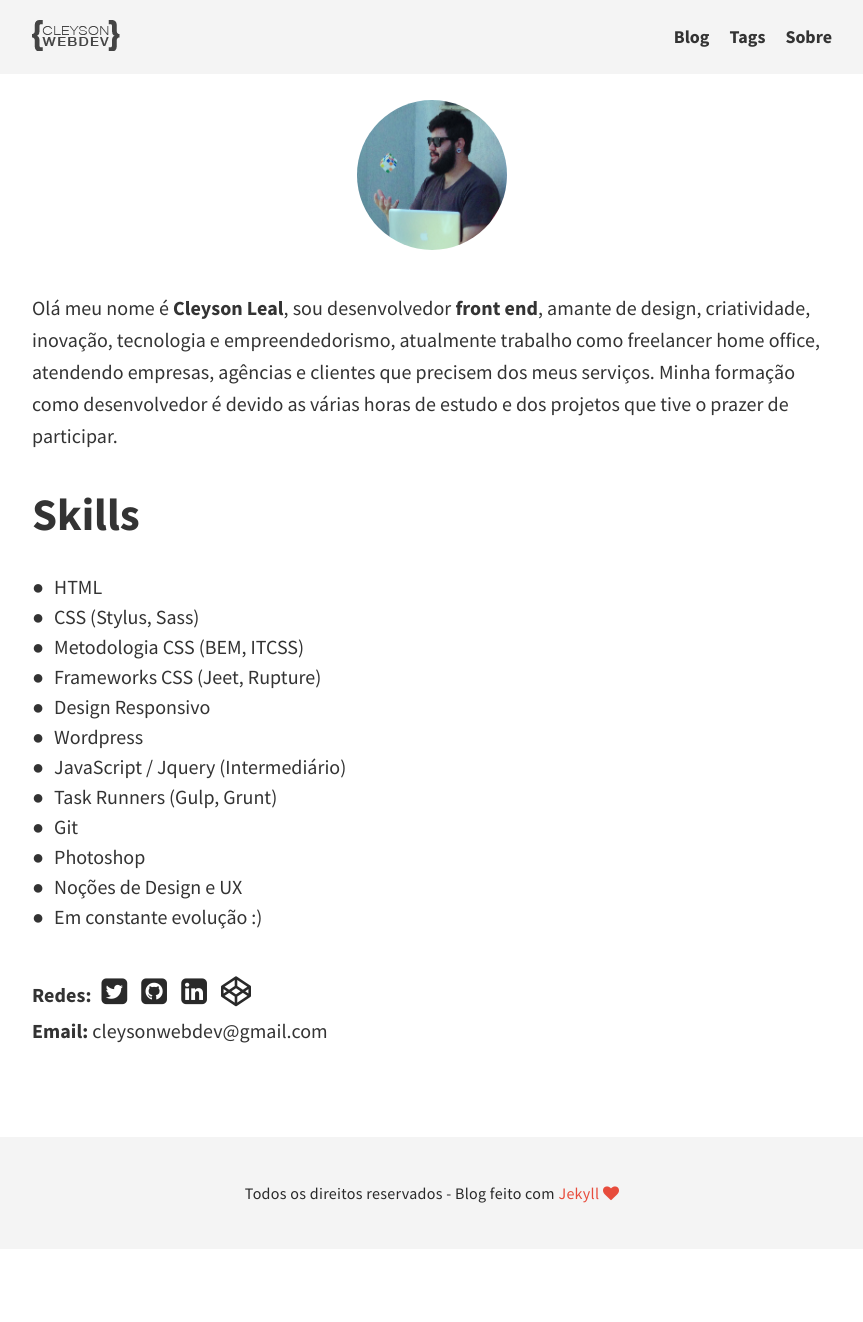
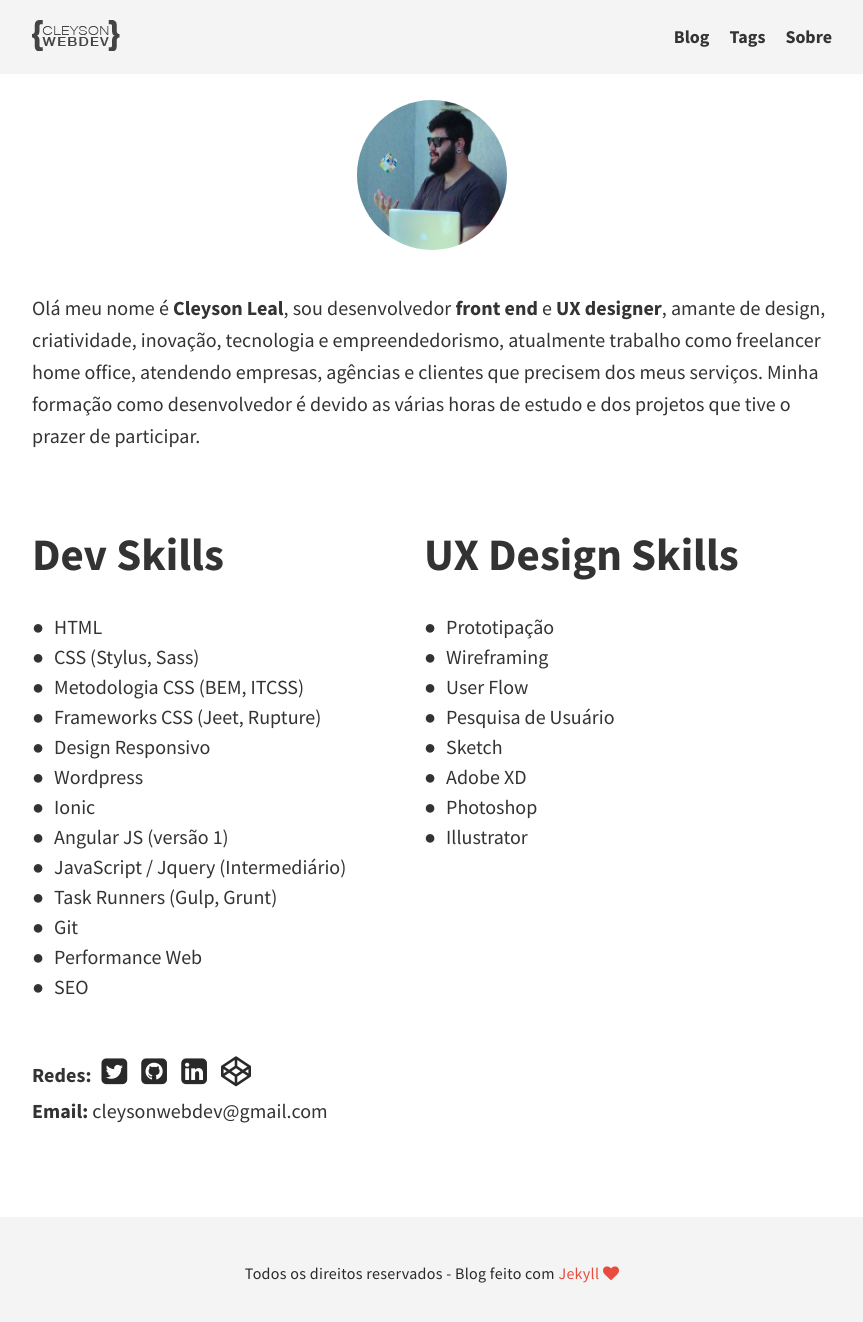
Before and after one commit to Cleysonlb/cleysonlb.github.io, a Jekyll site: the page built from about.md, in a window 1280 px wide and 1329 px high. Shown: the top 1322 px of the window, without its empty margins (208-1071 px from the left). Built offline with Jekyll 4.4.1, drawn with Linux system fonts in a browser that asks for light colours; comment, search, counter and statistics services are not loaded.

Commit message:
atualizando o sobre mim

```diff
--- a/_includes/header.html
+++ b/_includes/header.html
@@ -3,7 +3,7 @@
 
 	<div class="center">
 		<div class="header__logo">
-			<a href="/" title="Cleyson Web Dev"><img src="{{ site.baseurl }}/assets/img/logo.png" alt=""></a>
+			<a href="/" title="Cleyson Web Dev"><img src="{{ site.baseurl }}/assets/img/logo.png" alt="Logo do blog"></a>
 		</div>
 
 		<div class="header__menu clearfix">
--- a/about.md
+++ b/about.md
@@ -10,26 +10,49 @@ permalink: /sobre/
 	<img src="{{ site.baseurl }}/assets/img/photonew.jpg" width="150" height="150" alt="Foto do autor do blog">
 </div>
 
-<p>Olá meu nome é <strong>Cleyson Leal</strong>, sou desenvolvedor <strong>front end</strong>, amante de design, criatividade, inovação, tecnologia e empreendedorismo,
+<p>Olá meu nome é <strong>Cleyson Leal</strong>, sou desenvolvedor <strong>front end</strong> e <strong>UX designer</strong>, amante de design, criatividade, inovação, tecnologia e empreendedorismo,
 atualmente trabalho como freelancer home office, atendendo empresas, agências e clientes que precisem dos meus serviços.
 Minha formação como desenvolvedor é devido as várias horas de estudo e dos projetos que tive o prazer de participar.</p>
 
-<h4 class="about__page__title">Skills</h4>
+<div class="global__skills__content">
+	<div class="skills__content skills__content--float">
+	<h4 class="about__page__title">Dev Skills</h4>
 
-<ul>
-	<li class="about__page__item">HTML</li>
-	<li class="about__page__item">CSS (Stylus, Sass)</li>
-	<li class="about__page__item">Metodologia CSS (BEM, ITCSS)</li>
-	<li class="about__page__item">Frameworks CSS (Jeet, Rupture)</li>
-	<li class="about__page__item">Design Responsivo</li>
-	<li class="about__page__item">Wordpress</li>
-	<li class="about__page__item">JavaScript / Jquery (Intermediário)</li>
-	<li class="about__page__item">Task Runners (Gulp, Grunt)</li>
-	<li class="about__page__item">Git</li>
-	<li class="about__page__item">Photoshop</li>
-	<li class="about__page__item">Noções de Design e UX</li>
-	<li class="about__page__item">Em constante evolução :)</li>
-</ul>
+	<ul>
+		<li class="about__page__item">HTML</li>
+		<li class="about__page__item">CSS (Stylus, Sass)</li>
+		<li class="about__page__item">Metodologia CSS (BEM, ITCSS)</li>
+		<li class="about__page__item">Frameworks CSS (Jeet, Rupture)</li>
+		<li class="about__page__item">Design Responsivo</li>
+		<li class="about__page__item">Wordpress</li>
+		<li class="about__page__item">Ionic</li>
+		<li class="about__page__item">Angular JS (versão 1)</li>
+		<li class="about__page__item">JavaScript / Jquery (Intermediário)</li>
+		<li class="about__page__item">Task Runners (Gulp, Grunt)</li>
+		<li class="about__page__item">Git</li>
+		<li class="about__page__item">Performance Web</li>
+		<li class="about__page__item">SEO</li>
+	</ul>
+
+</div>
+
+<div class="skills__content">
+	<h4 class="about__page__title">UX Design Skills</h4>
+
+	<ul>
+		<li class="about__page__item">Prototipação</li>
+		<li class="about__page__item">Wireframing</li>
+		<li class="about__page__item">User Flow</li>
+		<li class="about__page__item">Pesquisa de Usuário</li>
+		<li class="about__page__item">Sketch</li>
+		<li class="about__page__item">Adobe XD</li>
+		<li class="about__page__item">Photoshop</li>
+		<li class="about__page__item">Illustrator</li>
+	</ul>
+
+</div>
+</div>
+
 
 <p><strong>Redes:</strong><a class="social--about social__twitter" href="https://twitter.com/Cleysonlb" title="Twitter" target="_blank"><i class="fa fa-twitter-square" aria-hidden="true"></i></a>
 <a class="social--about social__github" href="https://github.com/Cleysonlb" title="Github" target="_blank"><i class="fa fa-github-square" aria-hidden="true"></i></a>
```
Also changed, not shown: src/styl/component/_components.styl (+12 -0 lines), assets/css/main.css.
